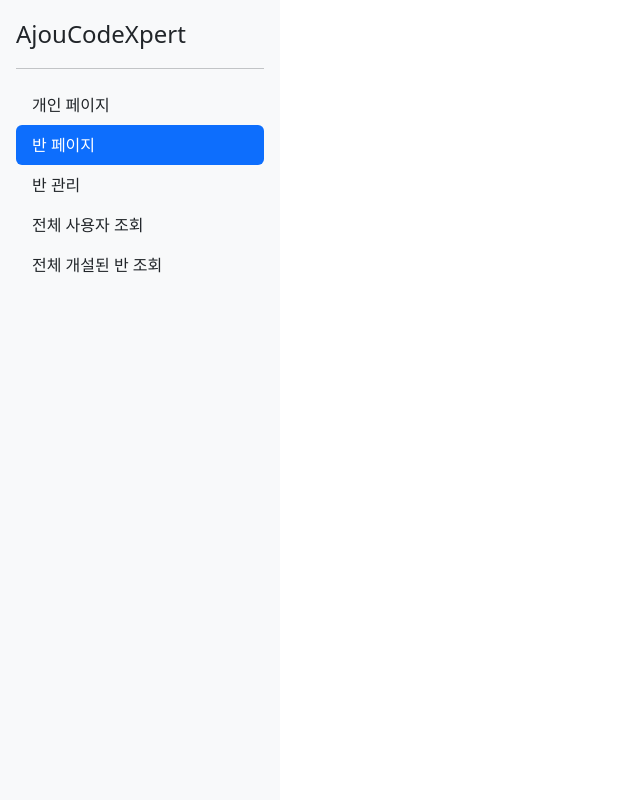
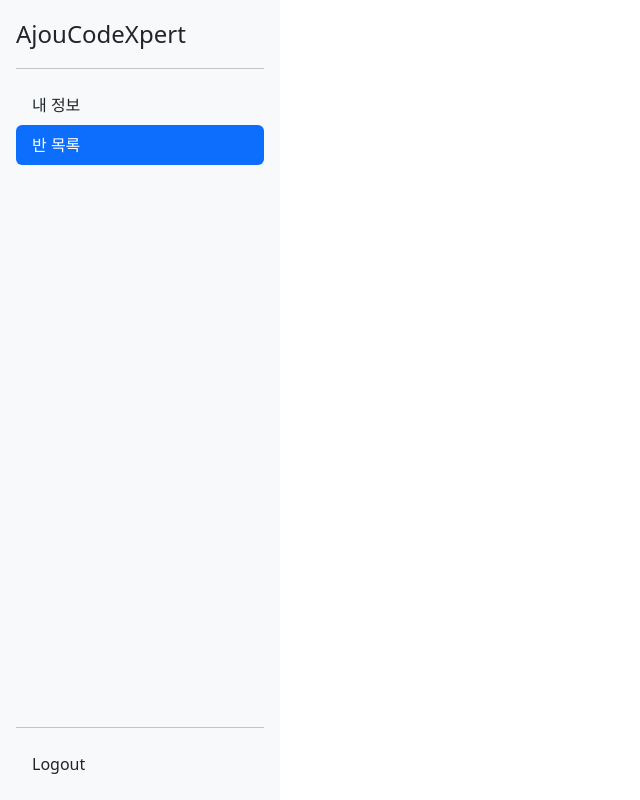
Before and after one commit to 2023-Fall-SE-CodeMates/AjouCodeXpert_Web, a React (Create React App) app: page /classes in a window 1280 px wide. Shown: the whole page, without its empty margins (0-640 px from the left). Built offline with nearby package versions, Linux system fonts and the light colour scheme.

Commit message:
사이드바 구현

```diff
--- a/src/components/Sidebar.jsx
+++ b/src/components/Sidebar.jsx
@@ -4,7 +4,7 @@ import style from "../styles/components/Sidebar.module.css";
 import { useAuth } from "../services/AuthContext";
 import cn from "classnames";
 import PropTypes from "prop-types";
-import { NavLink } from "react-router-dom";
+import { Link, NavLink } from "react-router-dom";
 
 Sidebar.propTypes = {
   classId: PropTypes.string,
@@ -30,66 +30,129 @@ function Sidebar({ classId, className }) {
         <span className="fs-4">AjouCodeXpert</span>
       </div>
       <hr />
+      {(role === "student" || role === "ta") && (
         <div>
           <ul className="nav nav-pills flex-column mb-auto">
             <li className="nav-item">
-            <NavLink to="/personal" className="nav-link link-dark">
-              개인 페이지
+              <NavLink
+                to="/personal"
+                className={({ isActive }) =>
+                  isActive ? "active nav-link" : "nav-link link-dark"
+                }
+                end
+              >
+                내 정보
               </NavLink>
             </li>
             <li className="nav-item">
-            <NavLink to="/classes" className="nav-link">
-              반 페이지
+              <NavLink
+                to="/classes"
+                className={({ isActive }) =>
+                  isActive ? "active nav-link" : "nav-link link-dark"
+                }
+                end
+              >
+                반 목록
               </NavLink>
             </li>
           </ul>
           {classId && className && (
             <ul
-            className={cn("nav nav-pills flex-column mb-auto", style.classMenu)}
+              className={cn(
+                "nav nav-pills flex-column mb-auto",
+                style.classMenu
+              )}
             >
-            <li className="nav-item m-2">반 과목명</li>
+              <li className="nav-item m-2">{className}</li>
               <li className="nav-item">
-              <NavLink to="#" className="nav-link link-dark">
+                <NavLink
+                  to={`/classes/${classId}/announcements`}
+                  className={({ isActive }) =>
+                    isActive ? "active nav-link" : "nav-link link-dark"
+                  }
+                >
                   공지
                 </NavLink>
               </li>
               <li className="nav-item">
-              <NavLink to="#" className="nav-link link-dark">
+                <NavLink
+                  to={`/classes/${classId}/assignments`}
+                  className={({ isActive }) =>
+                    isActive ? "active nav-link" : "nav-link link-dark"
+                  }
+                >
                   과제
                 </NavLink>
               </li>
               <li className="nav-item">
-              <NavLink to="#" className="nav-link link-dark">
+                <NavLink
+                  to={`/classes/${classId}/scores`}
+                  className={({ isActive }) =>
+                    isActive ? "active nav-link" : "nav-link link-dark"
+                  }
+                >
                   성적
                 </NavLink>
               </li>
               <li className="nav-item">
-              <NavLink to="#" className="nav-link link-dark">
+                <NavLink
+                  to={`/classes/${classId}/members`}
+                  className={({ isActive }) =>
+                    isActive ? "active nav-link" : "nav-link link-dark"
+                  }
+                >
                   구성원 관리
                 </NavLink>
               </li>
             </ul>
           )}
         </div>
+      )}
+      {role === "admin" && (
         <div>
           <ul className="nav nav-pills flex-column mb-auto">
             <li className="nav-item">
-            <NavLink to="/admin/classreq" className="nav-link link-dark">
+              <NavLink
+                to="/admin/classreq"
+                className={({ isActive }) =>
+                  isActive ? "active nav-link" : "nav-link link-dark"
+                }
+              >
                 반 관리
               </NavLink>
             </li>
             <li className="nav-item">
-            <NavLink to="/admin/userlist" className="nav-link link-dark">
+              <NavLink
+                to="/admin/userlist"
+                className={({ isActive }) =>
+                  isActive ? "active nav-link" : "nav-link link-dark"
+                }
+              >
                 전체 사용자 조회
               </NavLink>
             </li>
             <li className="nav-item">
-            <NavLink to="/admin/classlist" className="nav-link link-dark">
+              <NavLink
+                to="/admin/classlist"
+                className={({ isActive }) =>
+                  isActive ? "active nav-link" : "nav-link link-dark"
+                }
+              >
                 전체 개설된 반 조회
               </NavLink>
             </li>
           </ul>
         </div>
+      )}
+      <div className="flex-grow-1"></div>
+      <hr />
+      <ul className="nav nav-pills flex-column mb-auto">
+        <li className="nav-item">
+          <Link to="/logout" class="nav-link link-dark">
+            Logout
+          </Link>
+        </li>
+      </ul>
     </div>
   );
 }
--- a/src/pages/common/AnnouncementPage.jsx
+++ b/src/pages/common/AnnouncementPage.jsx
@@ -1,8 +1,13 @@
 // 공지 페이지
 import React from "react";
+import Sidebar from "components/Sidebar";
 
 function AnnouncementPage(props) {
-  return <div>공지 페이지</div>;
+  return (
+    <div>
+      <Sidebar classId="11" className="컴퓨터프로그래밍" />
+    </div>
+  );
 }
 
 export default AnnouncementPage;
--- a/src/pages/common/AssignmentPage.jsx
+++ b/src/pages/common/AssignmentPage.jsx
@@ -1,8 +1,13 @@
 // 과제 페이지
 import React from "react";
+import Sidebar from "components/Sidebar";
 
 function AssignmentPage(props) {
-  return <div>과제 페이지</div>;
+  return (
+    <div>
+      <Sidebar classId="11" className="컴퓨터프로그래밍" />
+    </div>
+  );
 }
 
 export default AssignmentPage;
--- a/src/styles/components/Sidebar.module.css
+++ b/src/styles/components/Sidebar.module.css
@@ -4,5 +4,3 @@
     position: sticky;
     top: 0;
 }
-
-.classMenu {}
```
Lines whose indentation alone changed are shown as unchanged.
